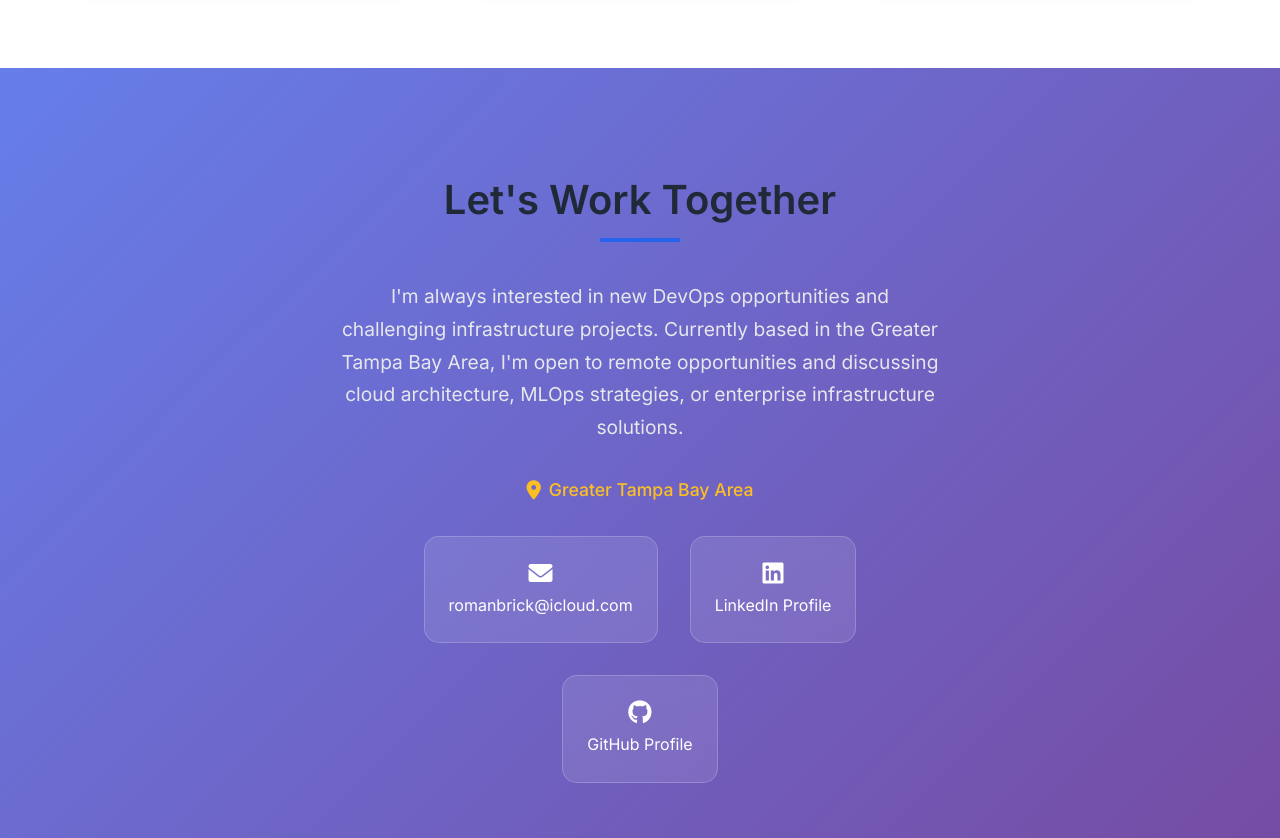
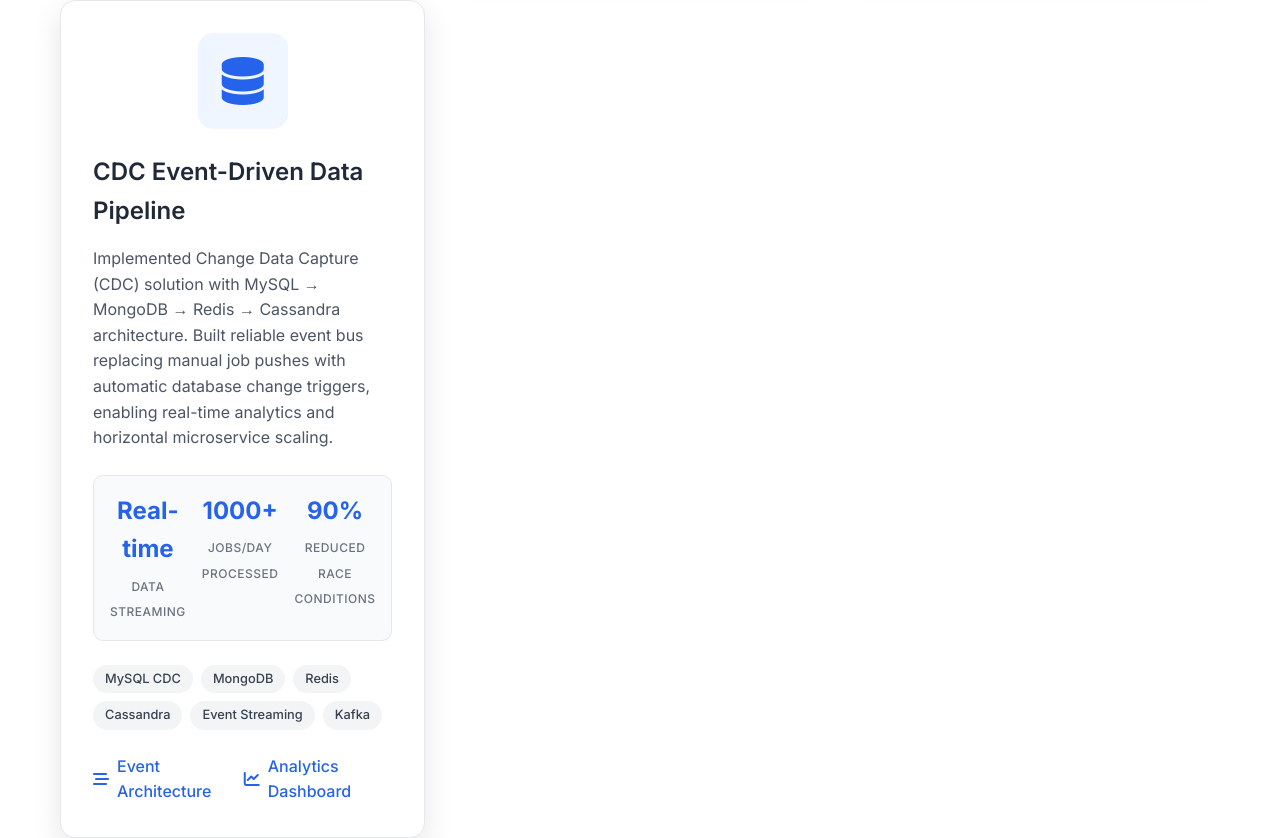
Before and after one commit to RomanBrick/Portfolio, a plain HTML site: page index.html in a window 1280 px wide. Shown: the part 7701-8539 px from the top of the page. Drawn offline with Linux system fonts and the light colour scheme.

Commit message:
new project added

```diff
--- a/index.html
+++ b/index.html
@@ -321,7 +321,7 @@
                            and enhanced reliability frameworks.</p>
                         <div class="project-metrics">
                             <div class="metric">
-                                <span class="metric-value">10+</span>
+                                <span class="metric-value">5+</span>
                                 <span class="metric-label">Kubernetes Nodes</span>
                             </div>
                             <div class="metric">
@@ -512,6 +512,48 @@
                         </div>
                     </div>
                 </div>
+
+                <div class="project-card">
+                    <div class="project-image">
+                        <i class="fas fa-database"></i>
+                    </div>
+                    <div class="project-content">
+                        <h3>CDC Event-Driven Data Pipeline</h3>
+                        <p>Implemented Change Data Capture (CDC) solution with MySQL → MongoDB → Redis → Cassandra
+                           architecture. Built reliable event bus replacing manual job pushes with automatic
+                           database change triggers, enabling real-time analytics and horizontal microservice scaling.</p>
+                        <div class="project-metrics">
+                            <div class="metric">
+                                <span class="metric-value">Real-time</span>
+                                <span class="metric-label">Data Streaming</span>
+                            </div>
+                            <div class="metric">
+                                <span class="metric-value">1000+</span>
+                                <span class="metric-label">Jobs/Day Processed</span>
+                            </div>
+                            <div class="metric">
+                                <span class="metric-value">90%</span>
+                                <span class="metric-label">Reduced Race Conditions</span>
+                            </div>
+                        </div>
+                        <div class="project-tech">
+                            <span class="tech-tag">MySQL CDC</span>
+                            <span class="tech-tag">MongoDB</span>
+                            <span class="tech-tag">Redis</span>
+                            <span class="tech-tag">Cassandra</span>
+                            <span class="tech-tag">Event Streaming</span>
+                            <span class="tech-tag">Kafka</span>
+                        </div>
+                        <div class="project-links">
+                            <a href="#" class="project-link">
+                                <i class="fas fa-stream"></i> Event Architecture
+                            </a>
+                            <a href="#" class="project-link">
+                                <i class="fas fa-chart-line"></i> Analytics Dashboard
+                            </a>
+                        </div>
+                    </div>
+                </div>
             </div>
         </div>
     </section>
```
